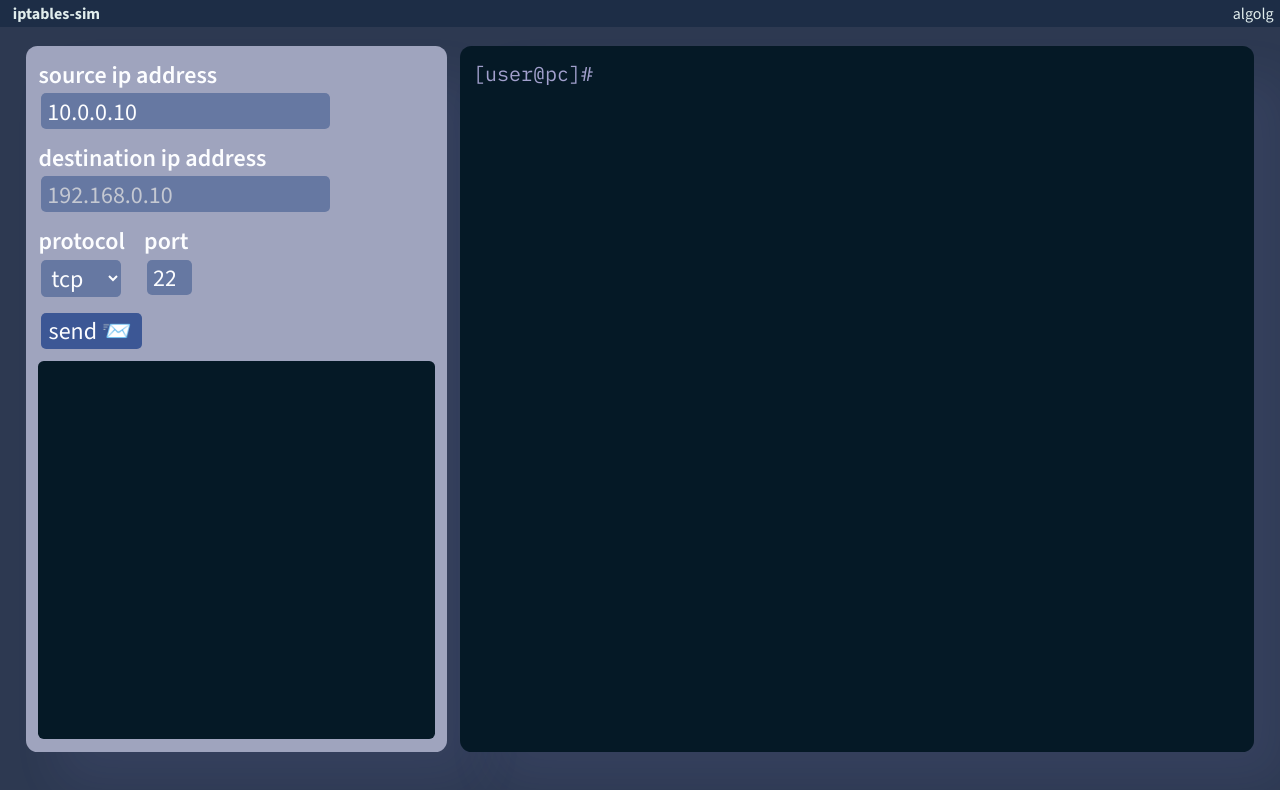
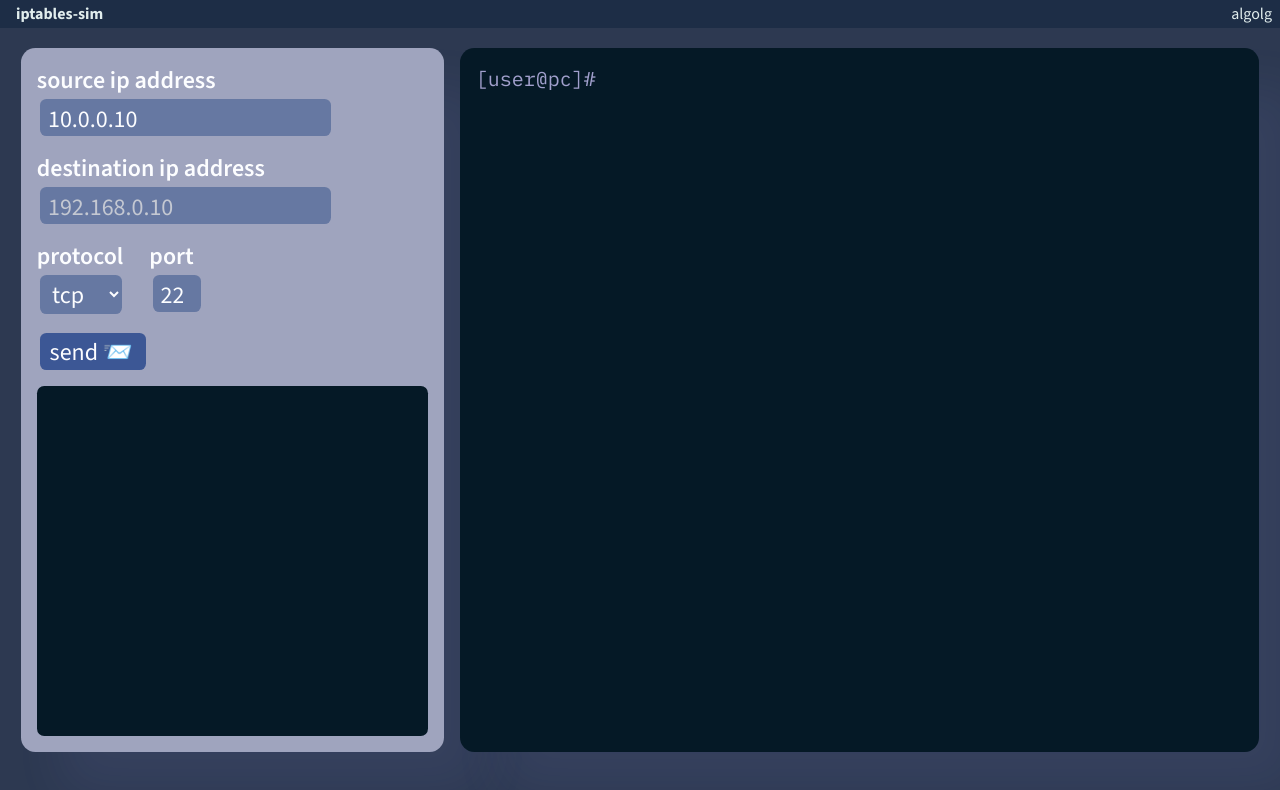
Before and after one commit to algolg/iptables-sim, a plain HTML site: page index.html in a window 1280 px wide. Drawn offline with nearby package versions, Linux system fonts and the light colour scheme.

Commit message:
slight css and code organization changes

```diff
--- a/src/rule.js
+++ b/src/rule.js
@@ -1,4 +1,3 @@
-// import { processIPTables, splitByFlags } from "./command.js";
 import { AddressPort, Network, Protocol } from "./segment.js";
 export let commandStrs = [];
 export var Chain;
@@ -48,8 +47,8 @@ export function addToRulesets(rulesetChain, newRule) {
             return;
         }
     });
+    // updateCommandStrs();
     rulesets.push(new Ruleset(rulesetChain, newRule));
-    // updateCommandStrs();
 }
 export function tryReadIntInRange(str, lowerBound, upperBound) {
     let hasChars = str.split("").some(character => isNaN(parseInt(character)));
--- a/src/terminal.js
+++ b/src/terminal.js
@@ -1,5 +1,5 @@
 import { processCat, processCurl, processIPTables, splitByFlags } from "./command.js";
-import { commandStrs, flush } from "./rule.js";
+import { commandStrs, flush, /*setCommandStrs*/ } from "./rule.js";
 let hist = [];
 let indexAdjust = 0;
 function focusInput(ele) {
--- a/style.css
+++ b/style.css
@@ -9,7 +9,7 @@
 }
 
 bar {
-    padding: 0.2vw 0.5vw 0.25vw 1vw;
+    padding: 0.2rem 0.5rem 0.25rem 1rem;
     display: block;
     background-color: #1d2d46;
 }
@@ -34,7 +34,7 @@ html, body {
     color: var(--white-blue);
 }
 .mainBody {
-    margin: 1vw 1.5vw 1.5vw 1.5vw;
+    margin: 0.75rem 0.8rem 0.4rem 0.8rem;
 }
 
 .gridContainer {
@@ -43,13 +43,13 @@ html, body {
 }
 
 .window {
-    /* width: 36vw; */
-    margin: 0.5vw;
-    height: 85vh;
-    border-radius: 0.9vw;
-    padding: 1vw;
+    /* width: 36rem; */
+    margin: 0.5rem;
+    height: 84vh;
+    border-radius: 0.9rem;
+    padding: 1rem;
     overflow: auto;
-    box-shadow: 2.5vw 2.5vw 50px #9ea5ff13;
+    box-shadow: 2.5rem 2.5rem 50px #9ea5ff13;
 }
 
 .intruderInterface {
@@ -68,8 +68,8 @@ html, body {
     font-size: 0.75em;
     height: 100%;
     color: var(--slate-dark);
-    padding: 0.5vw;
-    border-radius: 0.45vw;
+    padding: 0.5rem;
+    border-radius: 0.45rem;
     background-color: #051926;
     white-space: nowrap;
     overflow: scroll;
@@ -102,22 +102,22 @@ html, body {
     font-family: inherit;
     font-size: 1.0em;
     display: block;
-    border-radius: 0.4vw;
-    outline: 0.25vw transparent;
+    border-radius: 0.4rem;
+    outline: 0.25rem transparent;
     border: transparent;
-    padding: 0.2vw 0.2vw 0.1vw 0.5vw;
-    margin: 0.2vw 0.2vw 1.0vw 0.2vw;
+    padding: 0.2rem 0.2rem 0.1rem 0.5rem;
+    margin: 0.2rem 0.2rem 1.0rem 0.2rem;
     background-color: var(--slate-dark);
     color: var(--white);
 }
 .form:focus {
-    outline: 0.25vw solid var(--blue-light);
+    outline: 0.25rem solid var(--blue-light);
     border: #8177d3ee;
     box-shadow: 10px 10px 20px #33457233;
 }
 .form[type="submit"] {
-    padding-left: 0.6vw;
-    padding-right: 0.8vw;
+    padding-left: 0.6rem;
+    padding-right: 0.8rem;
     background-color: #3c5795;
 }
 .form[type="submit"]:hover {
@@ -131,10 +131,10 @@ html, body {
     display: flex;
 }
 .formAdjacentLeft {
-    margin-right: 0.75vw;
+    margin-right: 0.75rem;
 }
 .formAdjacentRight {
-    margin-left: 0.75vw;
+    margin-left: 0.75rem;
 }
 
 .formInput {
@@ -186,6 +186,9 @@ html, body {
 
 @media only screen
 and (max-width: 800px) {
+    .mainBody {
+        margin: 0.8rem 0.5rem 1.0rem 0.5rem;
+    }
     .gridContainer {
         display: initial;
     }
```
Also changed, not shown: 6 other files.
